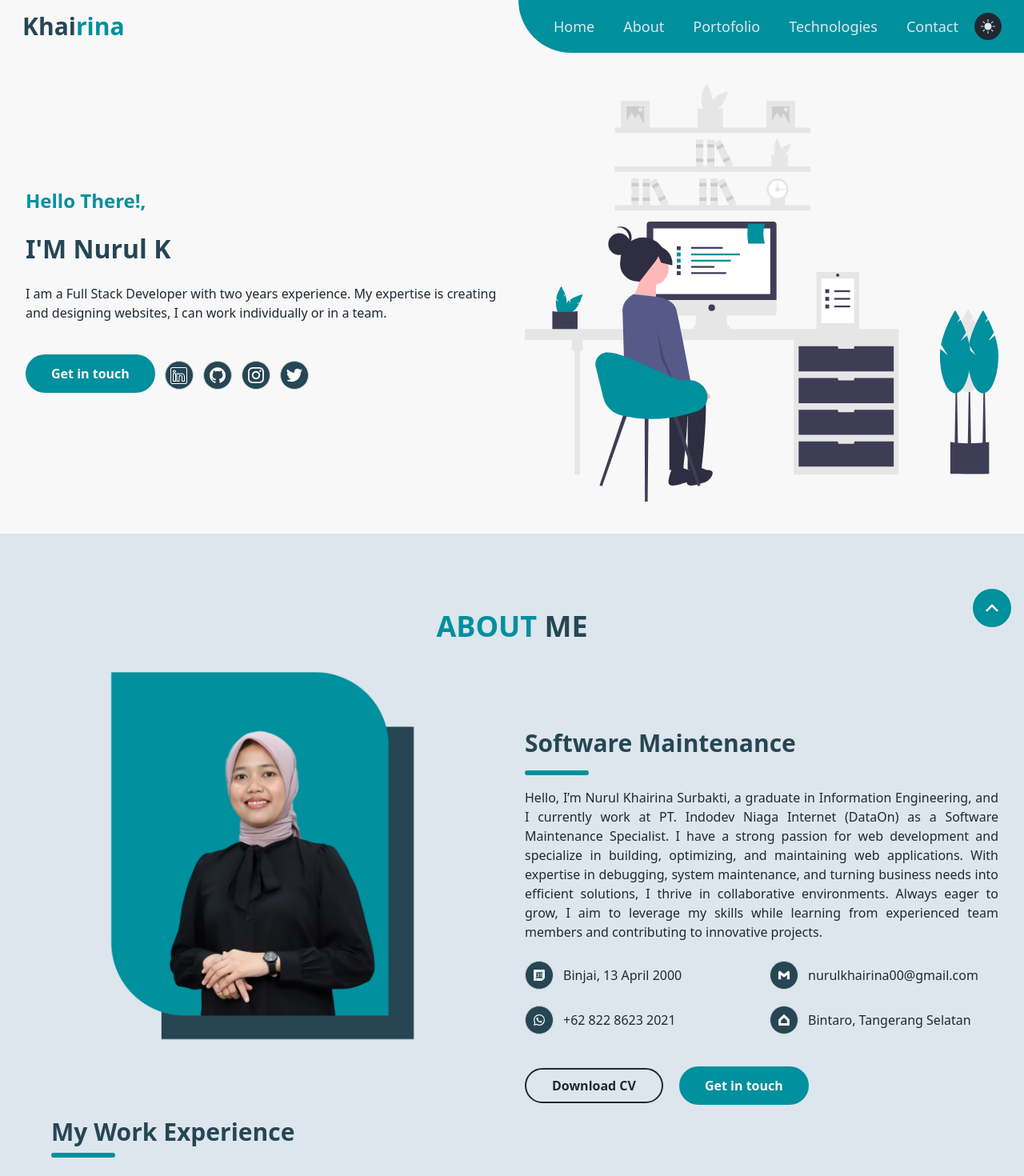
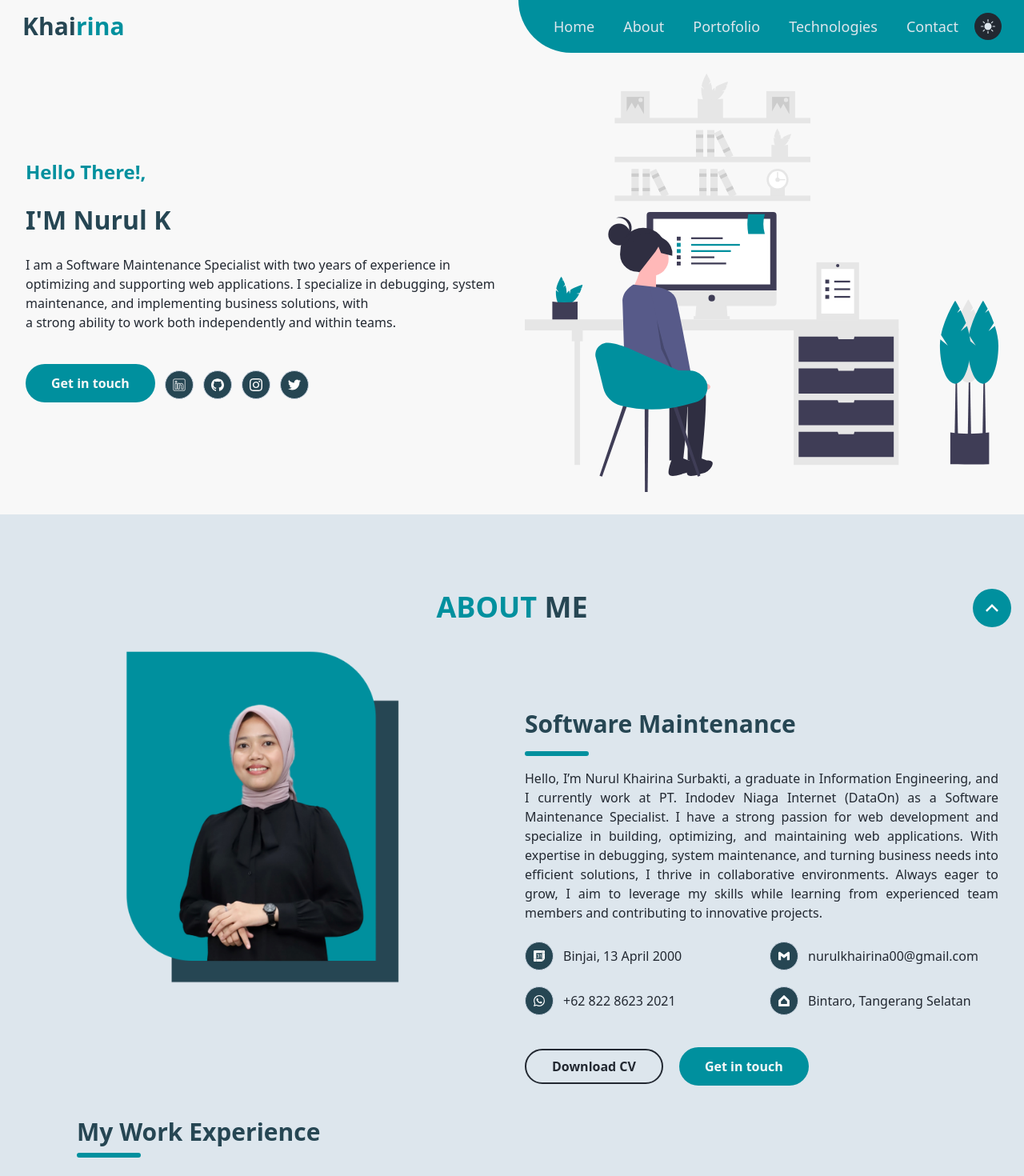
Before and after one commit to nurulkhairina00/WebPortfolio-NurulKhairina, a React (Vite) app: page /#/ in a window 1280 px wide. Shown: the top 1470 px of the page at 80% size. Built offline with nearby package versions, Linux system fonts and the light colour scheme; the HTML template or start-up script is replaced by a standard one.

Commit message:
update content hero

```diff
--- a/src/components/Hero.jsx
+++ b/src/components/Hero.jsx
@@ -30,7 +30,7 @@ const Hero = () => {
                 sequence={[
                   "I'M Nurul Khairina Surbakti",
                   1000,
-                  "I'M Full Stack Developer",
+                  "I'M Software Maintenance",
                   1000,
                 ]}
                 wrapper="span"
@@ -43,9 +43,11 @@ const Hero = () => {
                 repeat={Infinity}
               />
               <p className="font-medium text-secondary text-base my-5 dark:text-light">
-                I am a Full Stack Developer with two years experience. My
-                expertise is creating and designing websites, I can work
-                individually or in a team.
+                I am a Software Maintenance Specialist with two years of
+                experience in optimizing and supporting web applications. I
+                specialize in debugging, system maintenance, and implementing
+                business solutions, with <br />a strong ability to work both
+                independently and within teams.
               </p>
               <motion.div
                 variants={fadeVariant("right", "spring", 1.5, 0.2)}
@@ -72,8 +74,8 @@ const Hero = () => {
                         className="fill-current"
                         xmlns="http://www.w3.org/2000/svg"
                         role="img"
-                        width={index === 0 ? 25 : 20}
-                        height={index === 0 ? 25 : 20}
+                        width={index === 0 ? 18 : 16}
+                        height={index === 0 ? 18 : 16}
                         viewBox={index === 0 ? "0 0 50 50" : "0 0 24 24"}
                       >
                         <path d={item.svg}></path>
@@ -83,7 +85,7 @@ const Hero = () => {
                 </div>
               </motion.div>
             </div>
-            <div className="w-full self-end px-4 lg:w-1/2 md:py-10">
+            <div className="w-full self-end px-4 lg:w-1/2 md:py-7">
               <div className="relative mt-10 lg:mt-0 lg:right-0 z-10">
                 <img
                   src="./images/hero.svg"
--- a/src/components/about/index.jsx
+++ b/src/components/about/index.jsx
@@ -27,7 +27,7 @@ const Index = () => {
           >
             <span className="text-primary">ABOUT</span> ME
           </motion.h4>
-          <div className="flex flex-wrap mb-4">
+          <div className="flex flex-wrap mb-4 lg:mb-10">
             <motion.div
               ref={ref}
               variants={fadeVariant("up", "spring", 1.25, 0.2)}
@@ -39,7 +39,7 @@ const Index = () => {
                 <img
                   src="./images/profilrina.png"
                   alt="profil"
-                  className="cursor-pointer hover:scale-105 hover:ease-in-out w-5/6 2xl:w-2/3"
+                  className="cursor-pointer hover:scale-105 hover:ease-in-out w-3/4 2xl:w-2/3"
                 />
               </div>
             </motion.div>
@@ -76,7 +76,7 @@ const Index = () => {
               />
             </div>
           </div>
-          <div className="max-w-6xl mx-auto text-center mb-10">
+          <div className="w-full mx-auto text-center mb-10 px-0 xl:px-20">
             <h4 className="text-start font-extrabold text-2xl sm:text-3xl text-dark pb-2 dark:text-light">
               My Work Experience
             </h4>
--- a/src/components/layout/Footer.jsx
+++ b/src/components/layout/Footer.jsx
@@ -36,8 +36,8 @@ const Footer = () => {
                       className="fill-current"
                       xmlns="http://www.w3.org/2000/svg"
                       role="img"
-                      width={index === 0 ? 25 : 20}
-                      height={index === 0 ? 25 : 20}
+                      width={index === 0 ? 20 : 16}
+                      height={index === 0 ? 20 : 16}
                       viewBox={index === 0 ? "0 0 50 50" : "0 0 24 24"}
                     >
                       <path d={item.svg}></path>
--- a/src/components/technologies/tech-stack.jsx
+++ b/src/components/technologies/tech-stack.jsx
@@ -24,7 +24,7 @@ const TechStack = () => {
   return (
     <>
       <div className="w-full px-4">
-        <div className="max-w-4xl mx-auto text-center mb-10">
+        <div className="w-full lg:w-5/6 mx-auto text-center mb-10">
           <h4 className="text-start font-extrabold text-2xl sm:text-3xl text-dark md:pt-5 pb-2 dark:text-light">
             Tech Stack
           </h4>
--- a/src/components/technologies/tools.jsx
+++ b/src/components/technologies/tools.jsx
@@ -24,7 +24,7 @@ const Tools = () => {
   return (
     <>
       <div className="w-full px-4">
-        <div className="max-w-4xl mx-auto text-center py-10">
+        <div className="w-full lg:w-5/6 mx-auto text-center py-10">
           <h4 className="text-start font-extrabold text-2xl sm:text-3xl text-dark md:pt-5 pb-2 dark:text-light">
             Tools
           </h4>
```
